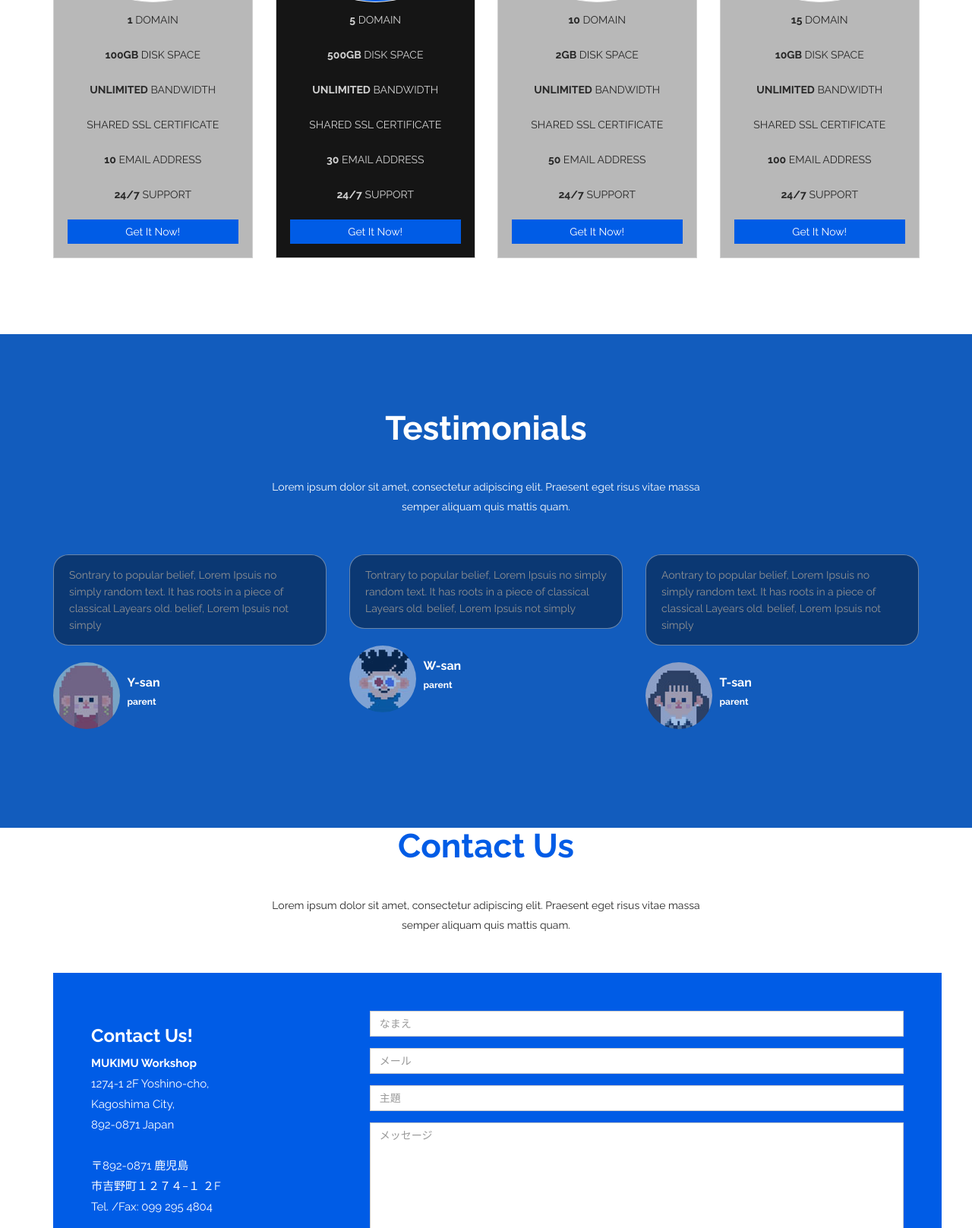
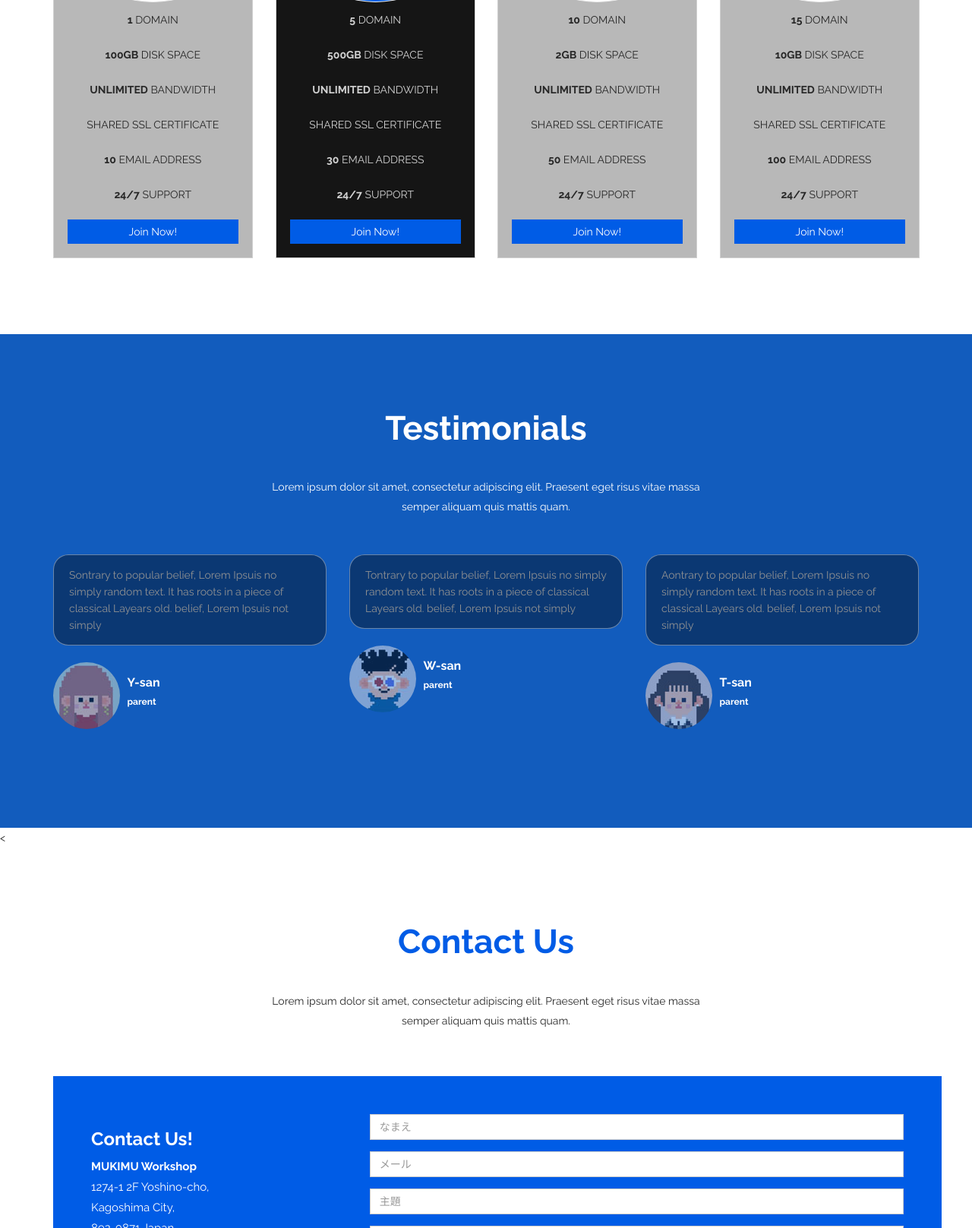
Before and after one commit to mrbdesign/MUKIMU.xyz-responsive-bootstrap-html5-website-template, a plain HTML site: page index.html in a window 1280 px wide. Shown: the part 4449-6066 px from the top of the page at 76% size. Drawn offline with Linux system fonts and the light colour scheme.

Commit message:
Updated index.html and styles.css to add padding and improve layout

```diff
--- a/css/styles.css
+++ b/css/styles.css
@@ -1048,3 +1048,6 @@ padding: 7px 0 0;
   margin-bottom: 30px;
   text-align: center;
 }
+#services {
+  padding-top: 100px;
+}
--- a/index.html
+++ b/index.html
@@ -5,7 +5,7 @@
   <meta charset="utf-8">
   <meta name="viewport" content="width=device-width, initial-scale=1.0">
   <meta name="description" content="">
-  <meta name="author" content="webthemez">
+  <meta name="author" content="mrbriandesign">
   <title>MUKIMU 子供英会話</title>
   <!-- core CSS -->
   <link href="css/bootstrap.min.css" rel="stylesheet">
@@ -349,7 +349,7 @@
               <li>SHARED SSL CERTIFICATE</li>
               <li><strong>10</strong> EMAIL ADDRESS</li>
               <li><strong>24/7</strong> SUPPORT</li>
-              <li class="plan-purchase"><a class="btn btn-primary" href="#">Get It Now!</a></li>
+              <li class="plan-purchase"><a class="btn btn-primary" href="#contact">Join Now!</a></li>
             </ul>
           </div>
         </div>
@@ -370,7 +370,7 @@
               <li>SHARED SSL CERTIFICATE</li>
               <li><strong>30</strong> EMAIL ADDRESS</li>
               <li><strong>24/7</strong> SUPPORT</li>
-              <li class="plan-purchase"><a class="btn btn-primary" href="#">Get It Now!</a></li>
+              <li class="plan-purchase"><a class="btn btn-primary" href="#contact">Join Now!</a></li>
             </ul>
           </div>
         </div>
@@ -391,7 +391,7 @@
               <li>SHARED SSL CERTIFICATE</li>
               <li><strong>50</strong> EMAIL ADDRESS</li>
               <li><strong>24/7</strong> SUPPORT</li>
-              <li class="plan-purchase"><a class="btn btn-primary" href="#">Get It Now!</a></li>
+              <li class="plan-purchase"><a class="btn btn-primary" href="#contact">Join Now!</a></li>
             </ul>
           </div>
         </div>
@@ -412,7 +412,7 @@
               <li>SHARED SSL CERTIFICATE</li>
               <li><strong>100</strong> EMAIL ADDRESS</li>
               <li><strong>24/7</strong> SUPPORT</li>
-              <li class="plan-purchase"><a class="btn btn-primary" href="#">Get It Now!</a></li>
+              <li class="plan-purchase"><a class="btn btn-primary" href="#contact">Join Now!</a></li>
             </ul>
           </div>
         </div>
@@ -491,7 +491,7 @@
   </section>
    <!--/#testimonials-->
 
-  <section id="-us">
+  <<section id="contact-us" style="padding-top: 100px;">
     <div class="container">
       <div class="section-header">
         <h2 class="section-title wow fadeInDown">Contact Us</h2>
@@ -500,10 +500,10 @@
         </p>
       </div>
     </div>
-  </section>
-  <!--/#contact-us-->
+</section>
+<!--/#contact-us-->
 
-  <section id="contact">
+<section id="contact">
     <div class="container">
       <div class="container contact-info">
         <div class="row">
@@ -543,8 +543,8 @@
         </div>
       </div>
     </div>
-  </section>
-  <!--/#bottom-->
+</section>
+<!--/#bottom-->
 
   <section id="access">
     <div class="container">
```
